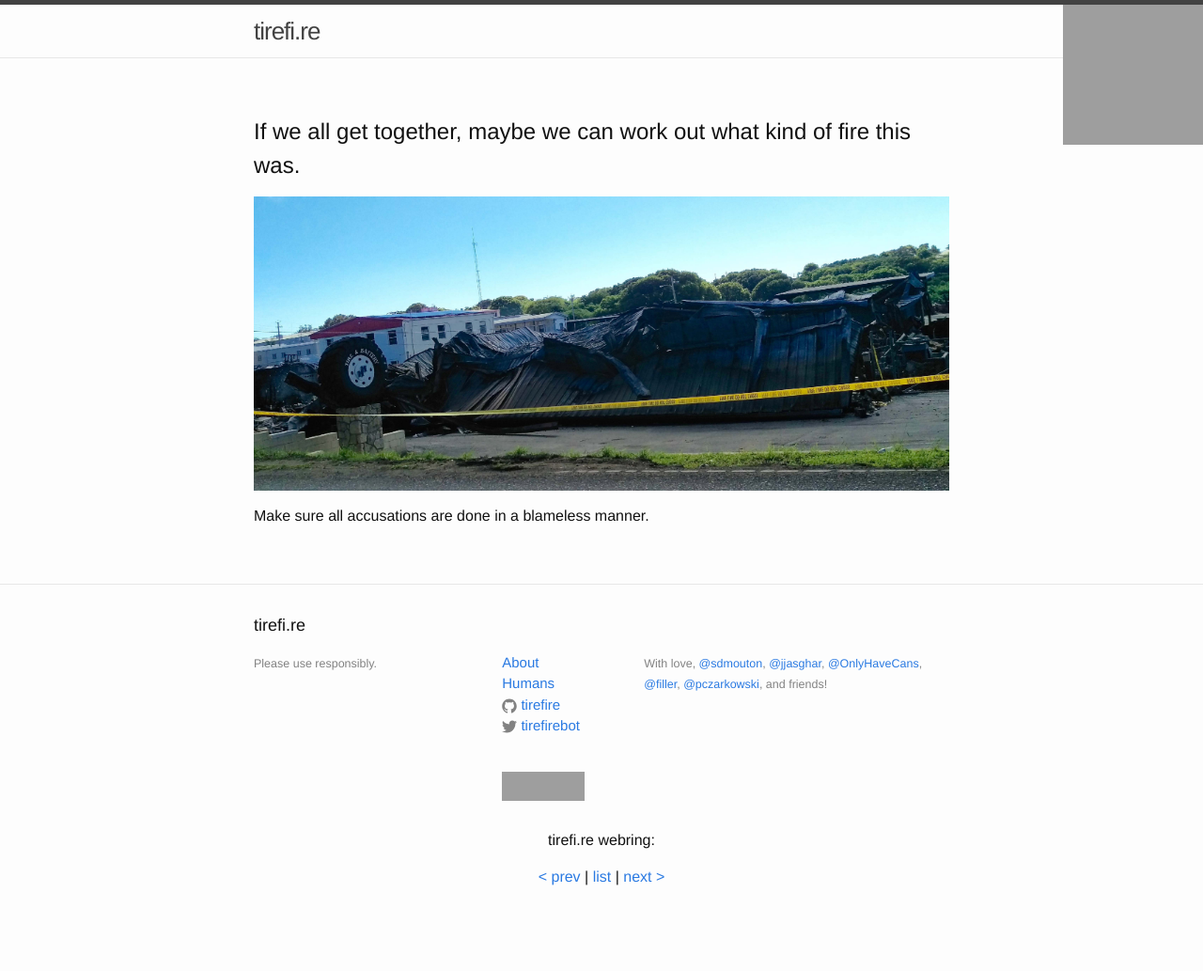
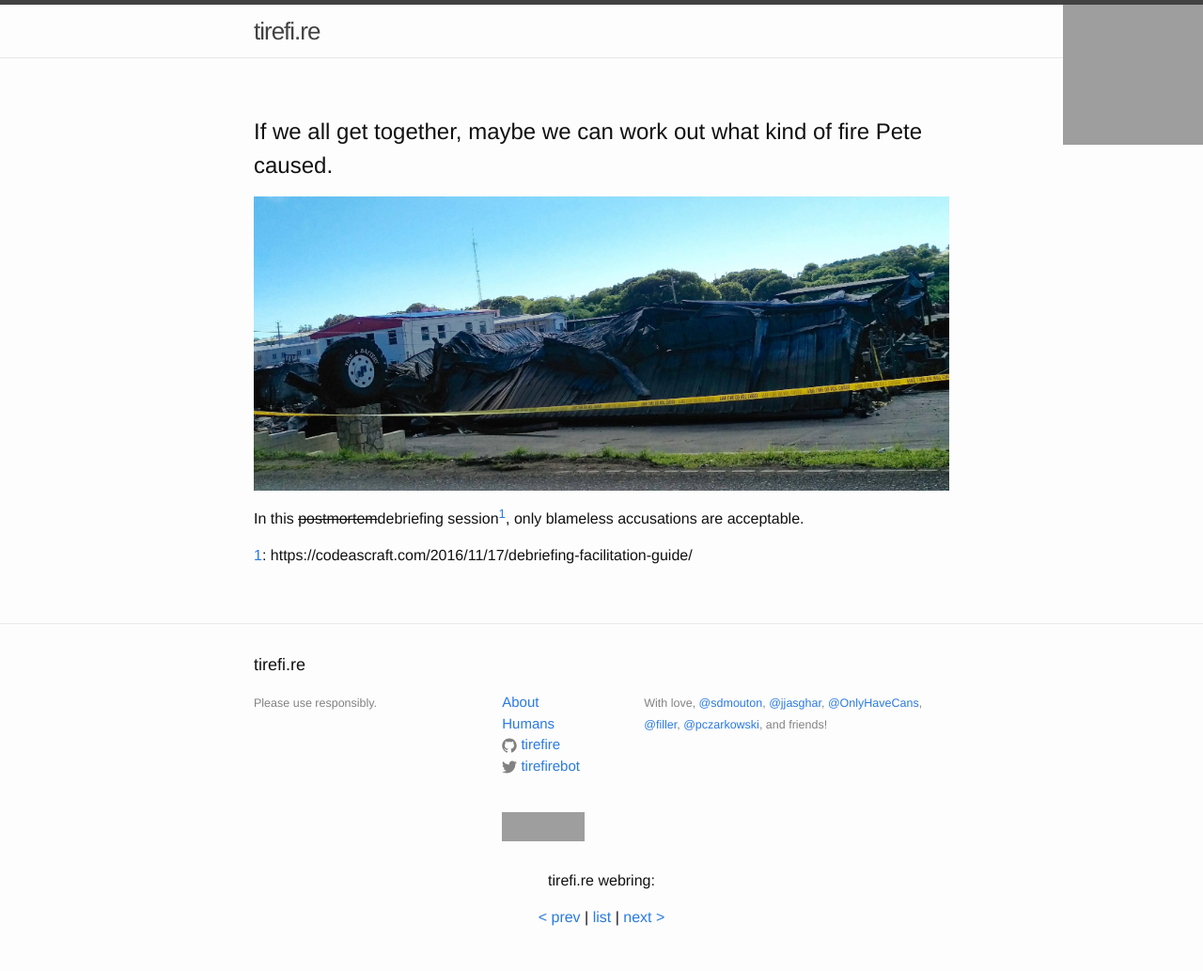
Before and after one commit to tirefire/tirefi.re, a Jekyll site: the page built from postmortems/index.md, in a window 1280 px wide. Shown: the whole page at 94% size. Built offline with Jekyll 4.4.1, drawn with Linux system fonts in a browser that asks for light colours; before the commit the page ends 990 px from its top, so only the background shows below that; grey boxes are pictures that could not be loaded.

Commit message:
they goin commando in them etsy postmortems

```diff
--- a/postmortems/index.md
+++ b/postmortems/index.md
@@ -3,10 +3,12 @@ layout: page
 title: Postmortems
 ---
 
-# If we all get together, maybe we can work out what kind of fire this was.
+# If we all get together, maybe we can work out what kind of fire Pete caused.
 
 ![former tirefire][postmortem]
 
 [postmortem]: ./postmortems.jpg
 
-Make sure all accusations are done in a blameless manner.
+In this ~~postmortem~~debriefing session<sup>[1](#no-briefs)</sup>, only blameless accusations are acceptable.
+
+<a name="no-briefs">1</a>: https://codeascraft.com/2016/11/17/debriefing-facilitation-guide/
```
